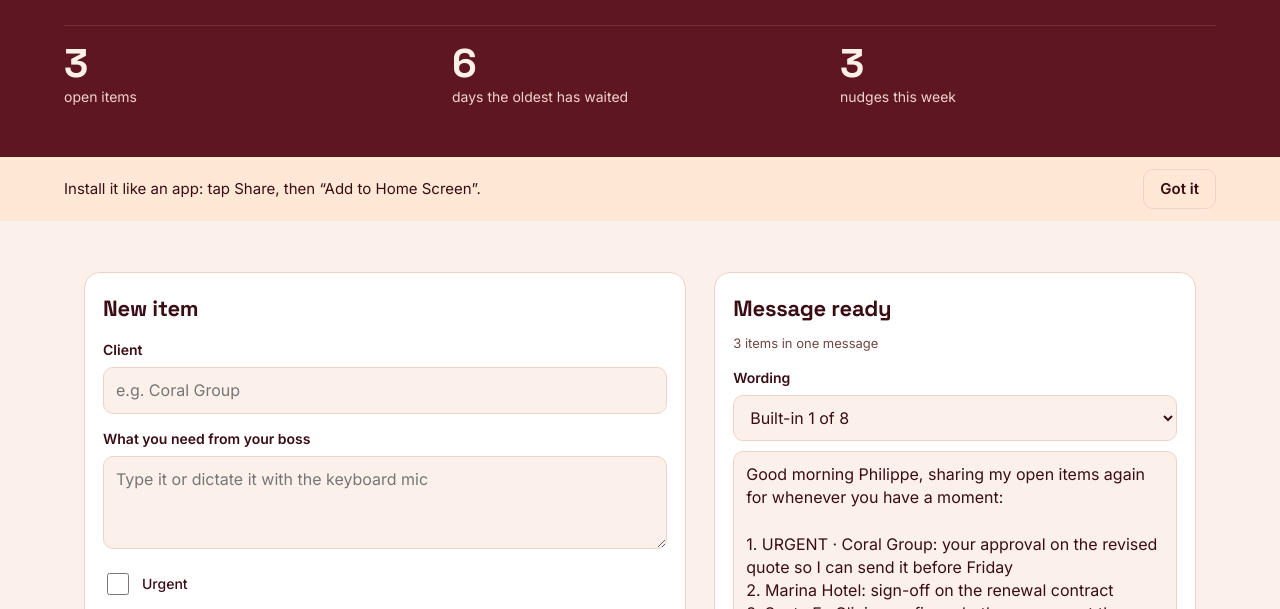
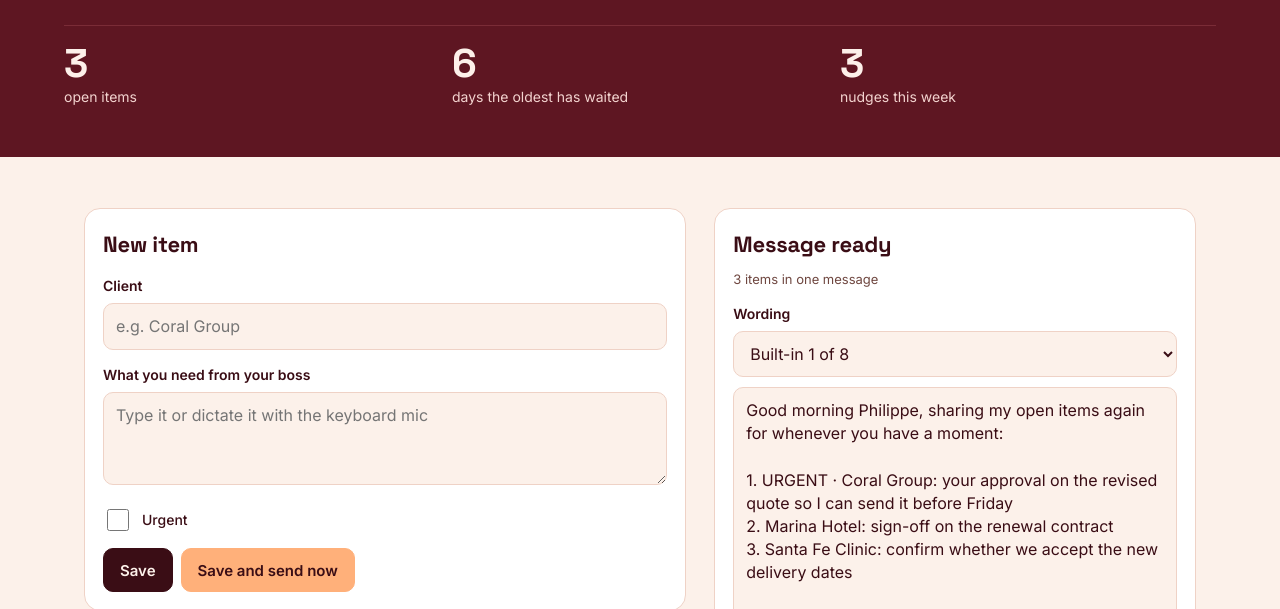
Before and after one commit to loren-arri/Nudge-App, a plain HTML site: page index.html in a window 1280 px wide. Shown: the part 188-797 px from the top of the page. Drawn offline with Linux system fonts and the light colour scheme.

Commit message:
Add files via upload

```diff
--- a/index.html
+++ b/index.html
@@ -51,8 +51,6 @@ button:hover,.send:hover{border-color:var(--ink)}
 .stats div{display:flex;flex-direction:column;gap:4px}
 .stats b{font-size:clamp(28px,4vw,40px);line-height:1;font-weight:700}
 .stats span{color:#f3d3cf;font-size:14px;line-height:1.3}
-.install{background:var(--pinkSoft);color:var(--ink);display:flex;gap:12px;align-items:center;justify-content:space-between;flex-wrap:wrap;padding:12px max(5vw,16px);font-size:15px}
-.install button{min-height:40px;background:transparent}
 .grid{display:grid;grid-template-columns:minmax(0,1.25fr) minmax(0,1fr);gap:28px;align-items:start}
 .panel{background:var(--card);border:1px solid var(--line);border-radius:16px;padding:18px}
 h2{font-size:22px;margin:0 0 6px;letter-spacing:-.01em;display:flex;justify-content:space-between;align-items:center;gap:12px}
@@ -132,10 +130,6 @@ body.open .scrim{display:block;position:fixed;inset:0;background:rgba(58,13,21,.
     <div><b id="stWk">0</b><span>nudges this week</span></div>
   </div>
 </header>
-<div class="install" id="install" hidden>
-  <span id="installTxt">Install it like an app: tap Share, then “Add to Home Screen”.</span>
-  <button type="button" id="installX">Got it</button>
-</div>
 
 <main class="band wrap grid">
   <section>
@@ -478,14 +472,6 @@ $('cDays').addEventListener('change',()=>{S.cfg.days=$('cDays').checked;save();b
 loadCfg();
 if(!S.cfg.phone&&!S.cfg.email)$('cfgBox').open=true;
 
-let framed=true;try{framed=window.self!==window.top}catch(e){}
-const standalone=window.navigator.standalone===true||(window.matchMedia&&matchMedia('(display-mode: standalone)').matches);
-let seen=false;try{seen=localStorage.getItem('nudge.install')==='1'}catch(e){}
-if(!framed&&!standalone&&!seen){
-  if(/android/i.test(navigator.userAgent))$('installTxt').textContent='Install it like an app: open the Chrome menu (⋮) and tap “Add to Home screen”.';
-  $('install').hidden=false;
-}
-$('installX').onclick=()=>{$('install').hidden=true;try{localStorage.setItem('nudge.install','1')}catch(e){}};
 
 render();renderTpls();build();
 setInterval(render,60000);
```
